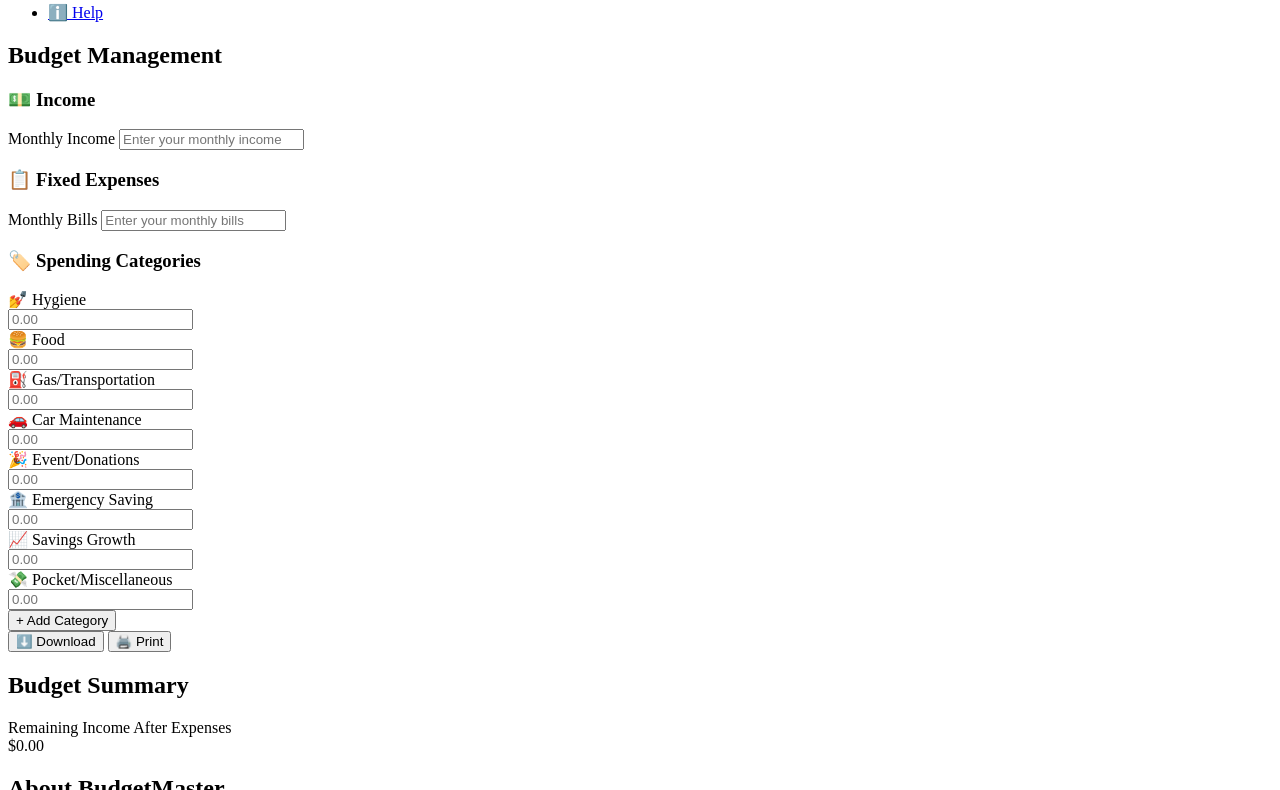
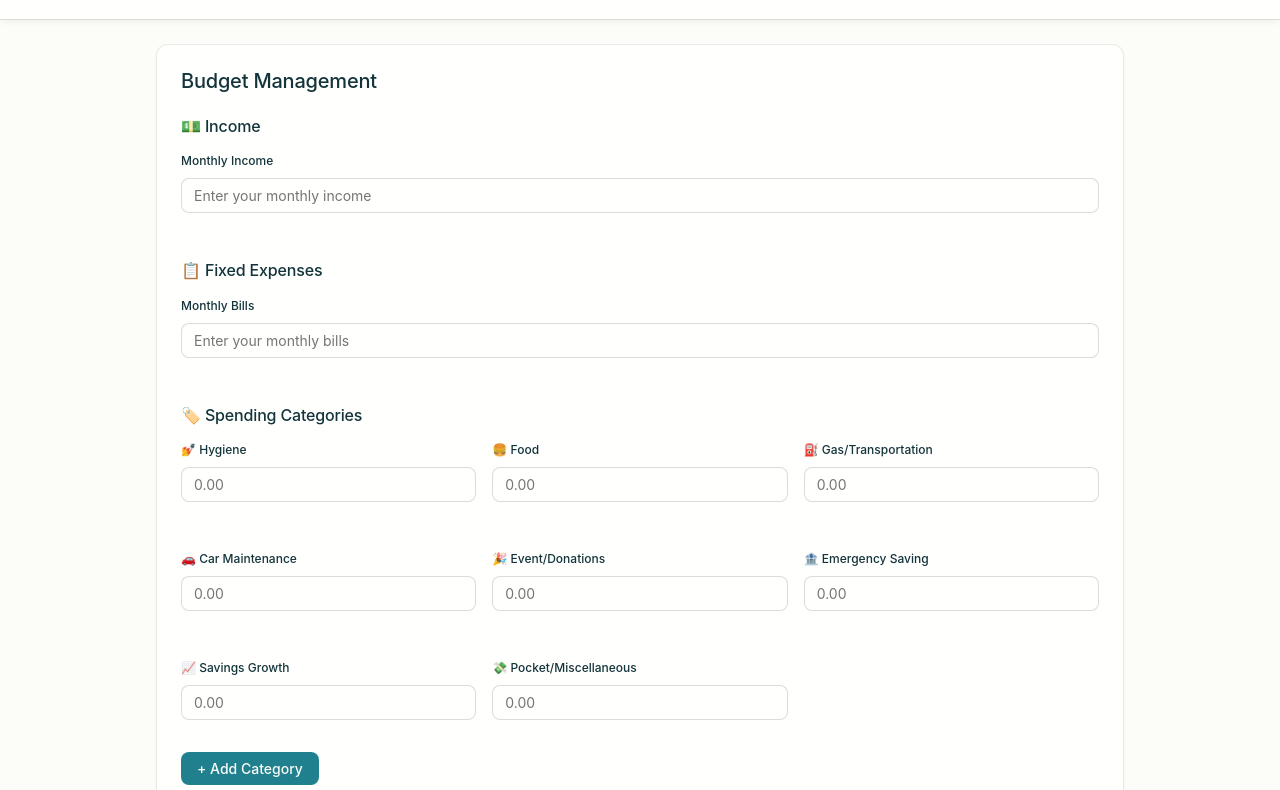
Before and after one commit to shaynefw/BudgetMaster, a website: page index.html in a window 1280 px wide. Shown: the part 78-868 px from the top of the page. Drawn offline with Linux system fonts and the light colour scheme; a web font is replaced by a local one.

Commit message:
Rename stylesheet from style.css to styles.css

```diff
--- a/index.html
+++ b/index.html
@@ -87,7 +87,7 @@
     <link rel="apple-touch-icon" href="apple-touch-icon.png" />
 
     <!-- CSS and Other Resources -->
-    <link rel="stylesheet" href="./src/css/style.css" />
+    <link rel="stylesheet" href="./src/css/styles.css" />
     <script src="./src/js/main.js" defer></script>
   </head>
   <body>
```
